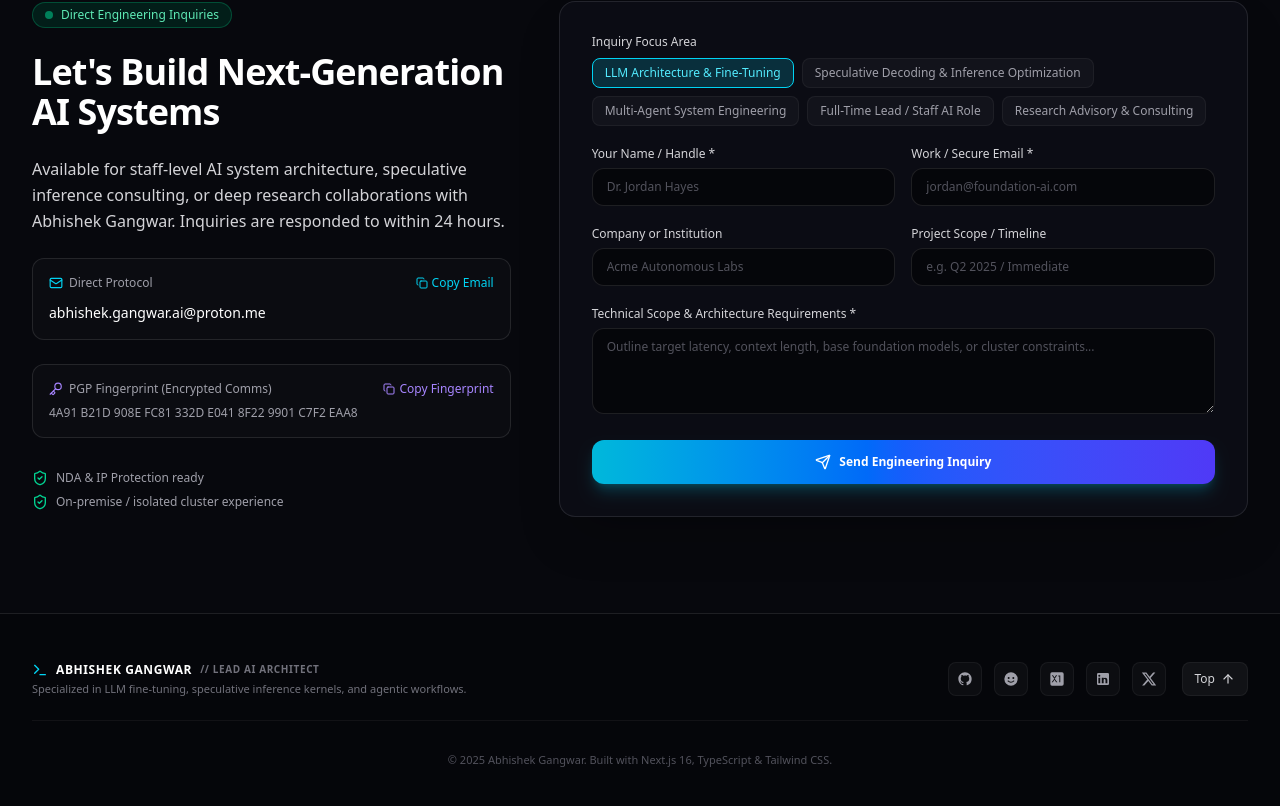
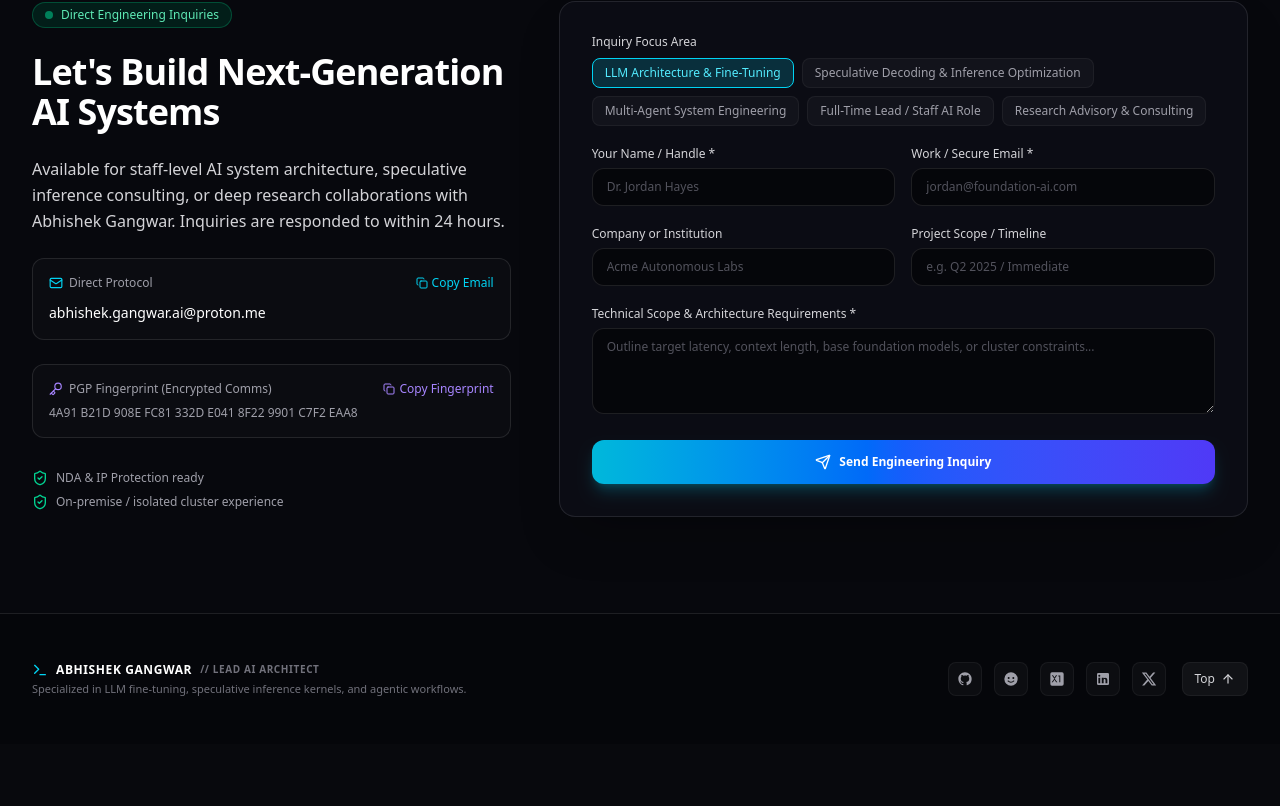
Before and after one commit to abhishek10001/xmanportfolio, a Next.js app: page / in a window 1280 px wide. Shown: the part 5335-6141 px from the top of the page. After the commit the page ends 6079 px from the top, so only its background shows below. Built offline with nearby package versions, Linux system fonts and the light colour scheme.

Commit message:
wip: Remove copyright section from Footer component (#14)
Autonomous Production Release: PR #14

```diff
--- a/src/components/Footer.tsx
+++ b/src/components/Footer.tsx
@@ -13,7 +13,7 @@
     <footer className="bg-[#05060a] border-t border-white/10 py-12 text-zinc-400 text-xs font-mono">
       <div className="max-w-7xl mx-auto px-4 sm:px-6 lg:px-8 space-y-8">
         {/* Brand, Socials & Back to Top */}
-        <div className="flex flex-col md:flex-row items-center justify-between gap-6 pb-6 border-b border-white/5">
+        <div className="flex flex-col md:flex-row items-center justify-between gap-6">
           <div className="space-y-1 text-center md:text-left">
             <div className="font-bold text-white tracking-wider flex items-center justify-center md:justify-start gap-2">
               <Terminal className="w-4 h-4 text-cyan-400" />
@@ -85,11 +85,6 @@
             </button>
           </div>
         </div>
-
-        {/* Copyright */}
-        <div className="text-center text-[11px] text-zinc-600">
-          &copy; 2025 Abhishek Gangwar. Built with Next.js 16, TypeScript &amp; Tailwind CSS.
-        </div>
       </div>
     </footer>
   );
```
